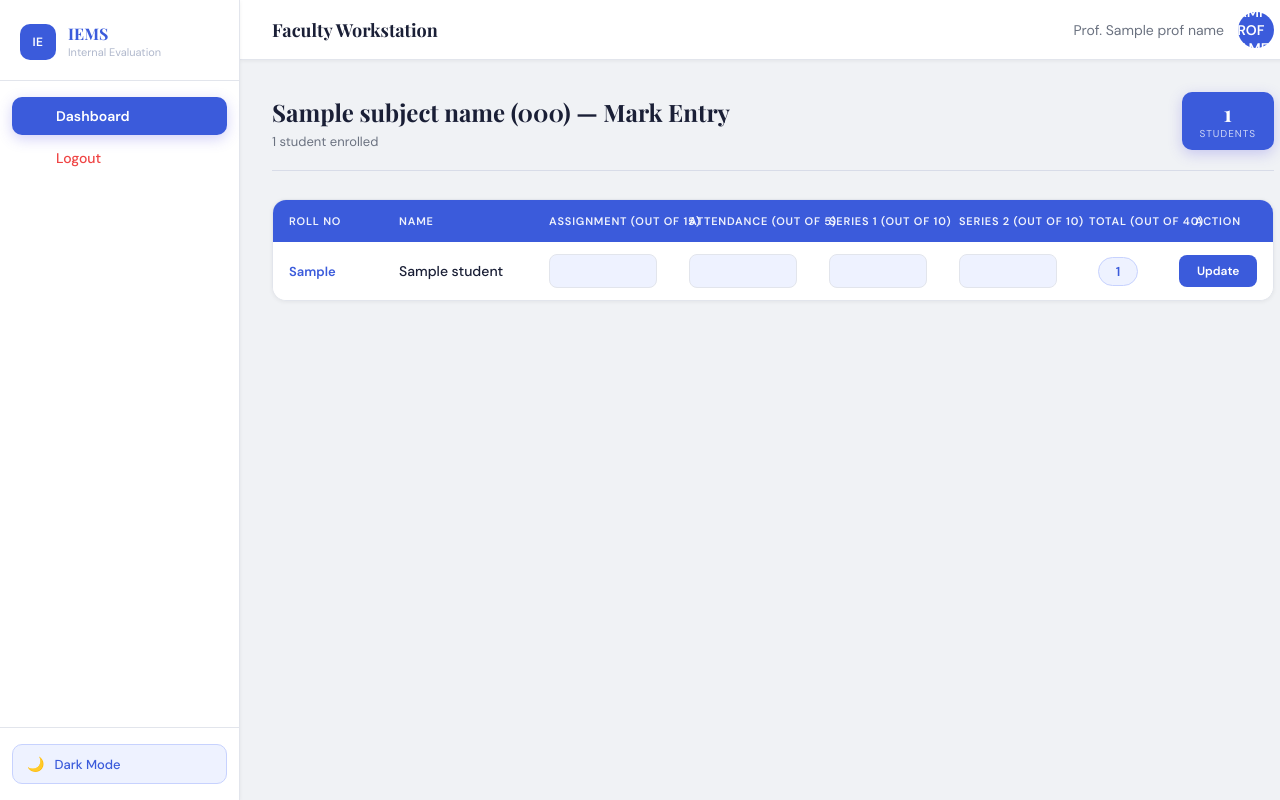
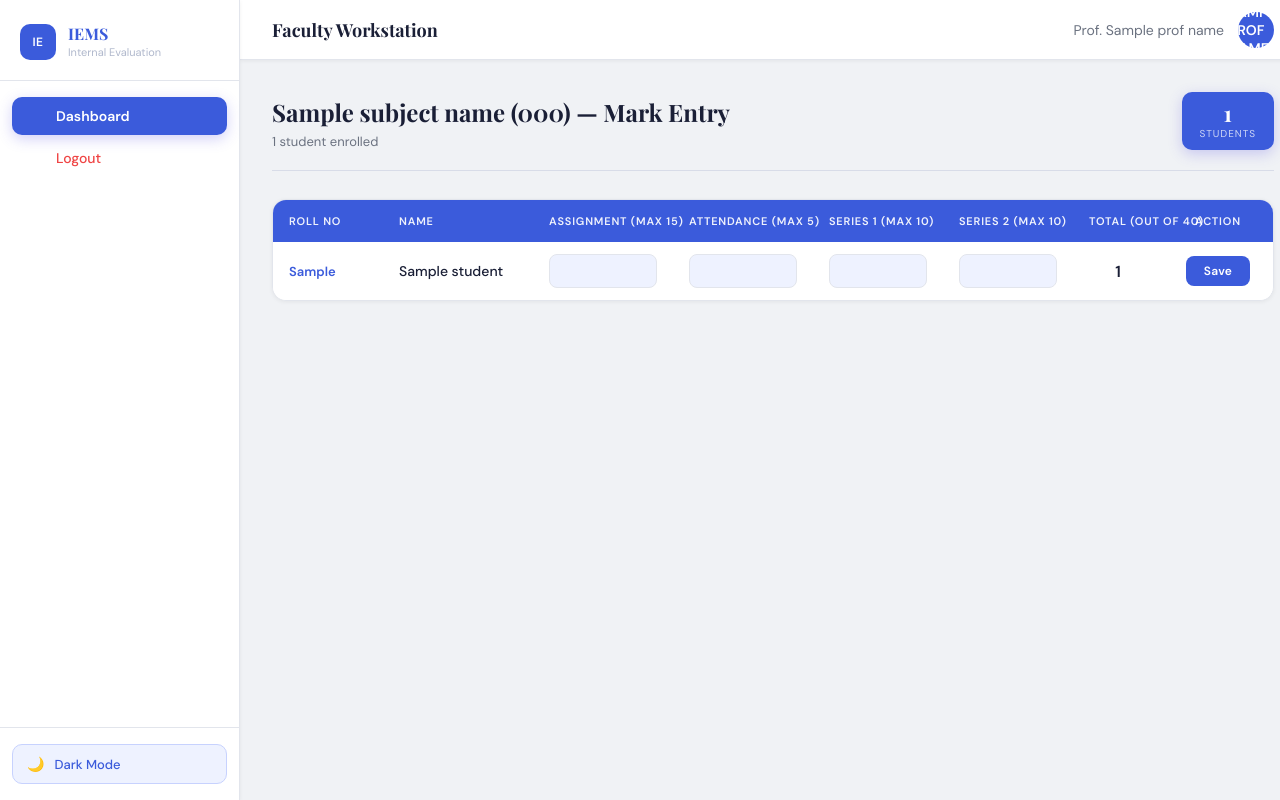
Before and after one commit to alanaj77/College-Internal-Evaluation-System, a Flask app: template app/templates/marks_entry.html in a window 1280 px wide. Run offline with Flask 3, Linux system fonts and the light colour scheme; the template is opened without the code that fills it: most values are stand-ins (such as "Sample title", 1, 10 or a date in 2020).

Commit message:
Fix broken html tags and add smart UI

```diff
--- a/app/templates/marks_entry.html
+++ b/app/templates/marks_entry.html
@@ -7,7 +7,6 @@
     <span></span>
 </div>
 {% endblock %}
-
 
 {% block topbar_right %}
 <span class="topbar-welcome"> Prof. {{ prof_name }}</span>
@@ -45,10 +44,10 @@
                 <tr>
                     <th>Roll No</th>
                     <th>Name</th>
-                    <th>Assignment (Out of 15)</th>
-                    <th>Attendance (Out of 5)</th>
-                    <th>Series 1 (Out of 10)</th>
-                    <th>Series 2 (Out of 10)</th>
+                    <th>Assignment (Max 15)</th>
+                    <th>Attendance (Max 5)</th>
+                    <th>Series 1 (Max 10)</th>
+                    <th>Series 2 (Max 10)</th>
                     <th>Total (Out of 40)</th>
                     <th>Action</th>
                 </tr>
@@ -63,38 +62,41 @@
                         <input class="mark-input" type="number" min="0" max="15" step="0.5"
                                id="assignment-{{ student['adm_no'] }}"
                                value="{{ student['assignment_marks'] or '' }}"
-                               oninput="calcTotal('{{student.adm_no}}')">
+                               oninput="calcTotal('{{ student['adm_no'] }}', this, 15)">
                     </td>
+
                     <td>
                         <input class="mark-input" type="number" min="0" max="5" step="0.5"
                                id="attendance-{{ student['adm_no'] }}"
                                value="{{ student['attendance_marks'] or '' }}"
-                               oninput="calcTotal('{{ student.adm_no}}')">
+                               oninput="calcTotal('{{ student['adm_no'] }}', this, 5)">
                     </td>
+
                     <td>
                         <input class="mark-input" type="number" min="0" max="10" step="0.5"
                                id="series1-{{ student['adm_no'] }}"
                                value="{{ student['series_one'] or '' }}"
-                               oninput="calcTotal('{{ student.adm_no }}')">
+                               oninput="calcTotal('{{ student['adm_no'] }}', this, 10)">
                     </td>
+
                     <td>
                         <input class="mark-input" type="number" min="0" max="10" step="0.5"
                                id="series2-{{ student['adm_no'] }}"
                                value="{{ student['series_two'] or '' }}"
-                               oninput="calcTotal('{{ student.adm_no }}')">
+                               oninput="calcTotal('{{ student['adm_no'] }}', this, 10)">
                     </td>
 
-                    <!-- Total — shown live, calculated by JS (trigger saves it in DB) -->
-                    <td>
-                        <span class="total-badge" id="total-{{ student['adm_no'] }}">
+                   <td style="font-weight: bold; font-size: 16px;">
+                        <span id="total-{{ student['adm_no'] }}"
+                              style="padding: 4px 10px; border-radius: 6px; transition: background 0.3s, color 0.3s;
+                              {% if student['total_mark'] == 40 %} background-color: #0ca678; color: white; {% endif %}">
                             {{ student['total_mark'] or '-' }}
                         </span>
                     </td>
 
-                    <!-- Update button — each row has its own form -->
                     <td>
-                        <form method="POST" action="/update_marks">
-                            <input type="hidden" name="adm_no"      value="{{ student['adm_no'] }}">
+                        <form method="POST" action="/update_marks" style="margin: 0;" onsubmit="return syncHidden('{{ student['adm_no'] }}')">
+                            <input type="hidden" name="adm_no"       value="{{ student['adm_no'] }}">
                             <input type="hidden" name="sub_code"     value="{{ sub_code }}">
                             <input type="hidden" name="redirect_url" value="{{ request.url }}">
 
@@ -103,9 +105,8 @@
                             <input type="hidden" name="series_one"        id="h-series1-{{ student['adm_no'] }}"     value="{{ student['series_one'] or '' }}">
                             <input type="hidden" name="series_two"        id="h-series2-{{ student['adm_no'] }}"     value="{{ student['series_two'] or '' }}">
 
-                            <button type="submit" class="update-btn"
-                                    onclick="syncHidden('{{ student.adm_no }}')">
-                                Update
+                            <button type="submit" class="action-btn">
+                                Save
                             </button>
                         </form>
                     </td>
@@ -119,43 +120,77 @@
 <script>
 // Live calculation with strict frontend validation
 function calcTotal(adm_no, inputElement, maxAllowed) {
-    // 1. VALIDATION: Prevent typing numbers higher than the max or lower than 0
-    let val = parseFloat(inputElement.value);
+    let rawStr = inputElement.value;
+    let val = parseFloat(rawStr);
 
-    if (val > maxAllowed) {
-        inputElement.value = maxAllowed; // Auto-correct to max
-        inputElement.style.borderColor = '#f03e3e'; // Flash red to warn them
-        setTimeout(() => inputElement.style.borderColor = '', 800);
-    } else if (val < 0) {
-        inputElement.value = 0; // Prevent negative marks
+    // 1. STRICT VALIDATION & VISUAL FEEDBACK
+    if (rawStr !== "" && !isNaN(val) && val > maxAllowed) {
+        inputElement.value = maxAllowed; // Auto-correct to maximum
+
+        // Force the visual flash, overriding browser focus rings
+        inputElement.style.outline = "none";
+        inputElement.style.boxShadow = "0 0 8px 2px #f03e3e";
+        inputElement.style.borderColor = "#f03e3e";
+        inputElement.style.backgroundColor = "#ffe3e3"; // Light red background
+        inputElement.style.color = "#1a1f36";
+
+        // Remove the warning styles after 800ms
+        setTimeout(() => {
+            inputElement.style.boxShadow = "";
+            inputElement.style.borderColor = "";
+            inputElement.style.backgroundColor = "";
+            inputElement.style.outline = "";
+            inputElement.style.color = "";
+        }, 800);
+
+    } else if (rawStr !== "" && !isNaN(val) && val < 0) {
+        inputElement.value = 0; // Prevent negative numbers
     }
 
-    // 2. CALCULATION: Re-grab the validated values
-    const a  = parseFloat(document.getElementById('assignment-' + adm_no).value) || 0;
-    const at = parseFloat(document.getElementById('attendance-' + adm_no).value) || 0;
-    const s1 = parseFloat(document.getElementById('series1-'    + adm_no).value) || 0;
-    const s2 = parseFloat(document.getElementById('series2-'    + adm_no).value) || 0;
+    // 2. SAFE CALCULATION
+    let a  = parseFloat(document.getElementById('assignment-' + adm_no).value) || 0;
+    let at = parseFloat(document.getElementById('attendance-' + adm_no).value) || 0;
+    let s1 = parseFloat(document.getElementById('series1-'    + adm_no).value) || 0;
+    let s2 = parseFloat(document.getElementById('series2-'    + adm_no).value) || 0;
 
-    const total = a + at + s1 + s2;
+    let total = a + at + s1 + s2;
 
-    // 3. UI UPDATE: Update the total badge
-    const badge = document.getElementById('total-' + adm_no);
-    badge.textContent = total > 0 ? total : '-';
+    // 3. UI UPDATE
+    let badge = document.getElementById('total-' + adm_no);
+    if (badge) {
+        badge.innerText = total > 0 ? total : '-';
 
-    // Optional: Turn the total green if they hit a perfect 40
+        // Color code the total badge
         if (total === 40) {
-        badge.style.backgroundColor = '#0ca678';
+            badge.style.backgroundColor = '#0ca678'; // Green background for perfect score
+            badge.style.color = '#ffffff';           // White text
         } else {
-        badge.style.backgroundColor = 'var(--accent)';
+            badge.style.backgroundColor = 'transparent'; // Remove background
+            badge.style.color = '';                      // Default text color
+        }
     }
 }
 
-// Copy visible input values into hidden fields before form submits
+// Validates and copies visible input values into hidden fields before form submits
 function syncHidden(adm_no) {
-    document.getElementById('h-assignment-' + adm_no).value = document.getElementById('assignment-' + adm_no).value;
-    document.getElementById('h-attendance-' + adm_no).value = document.getElementById('attendance-' + adm_no).value;
-    document.getElementById('h-series1-'    + adm_no).value = document.getElementById('series1-'    + adm_no).value;
-    document.getElementById('h-series2-'    + adm_no).value = document.getElementById('series2-'    + adm_no).value;
+    const a_el  = document.getElementById('assignment-' + adm_no);
+    const at_el = document.getElementById('attendance-' + adm_no);
+    const s1_el = document.getElementById('series1-'    + adm_no);
+    const s2_el = document.getElementById('series2-'    + adm_no);
+
+    // Final security check
+    if (!a_el.checkValidity() || !at_el.checkValidity() || !s1_el.checkValidity() || !s2_el.checkValidity()) {
+        alert("Wait! Please fix the invalid marks before saving.");
+        return false; // Blocks the form submission
+    }
+
+    // Copy data to the hidden form fields
+    document.getElementById('h-assignment-' + adm_no).value = a_el.value;
+    document.getElementById('h-attendance-' + adm_no).value = at_el.value;
+    document.getElementById('h-series1-'    + adm_no).value = s1_el.value;
+    document.getElementById('h-series2-'    + adm_no).value = s2_el.value;
+
+    return true; // Allows the form to submit
 }
 </script>
 {% endblock %}
```
Lines whose indentation alone changed are shown as unchanged.
